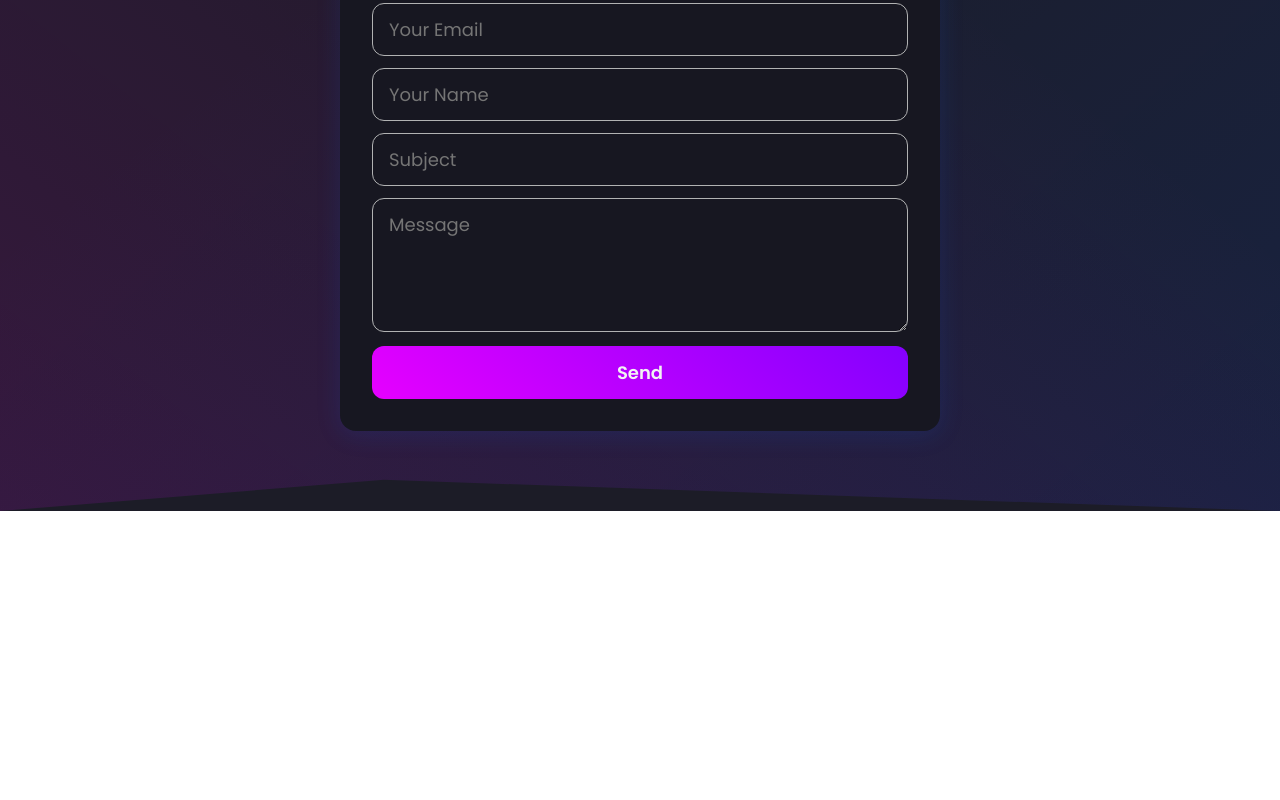
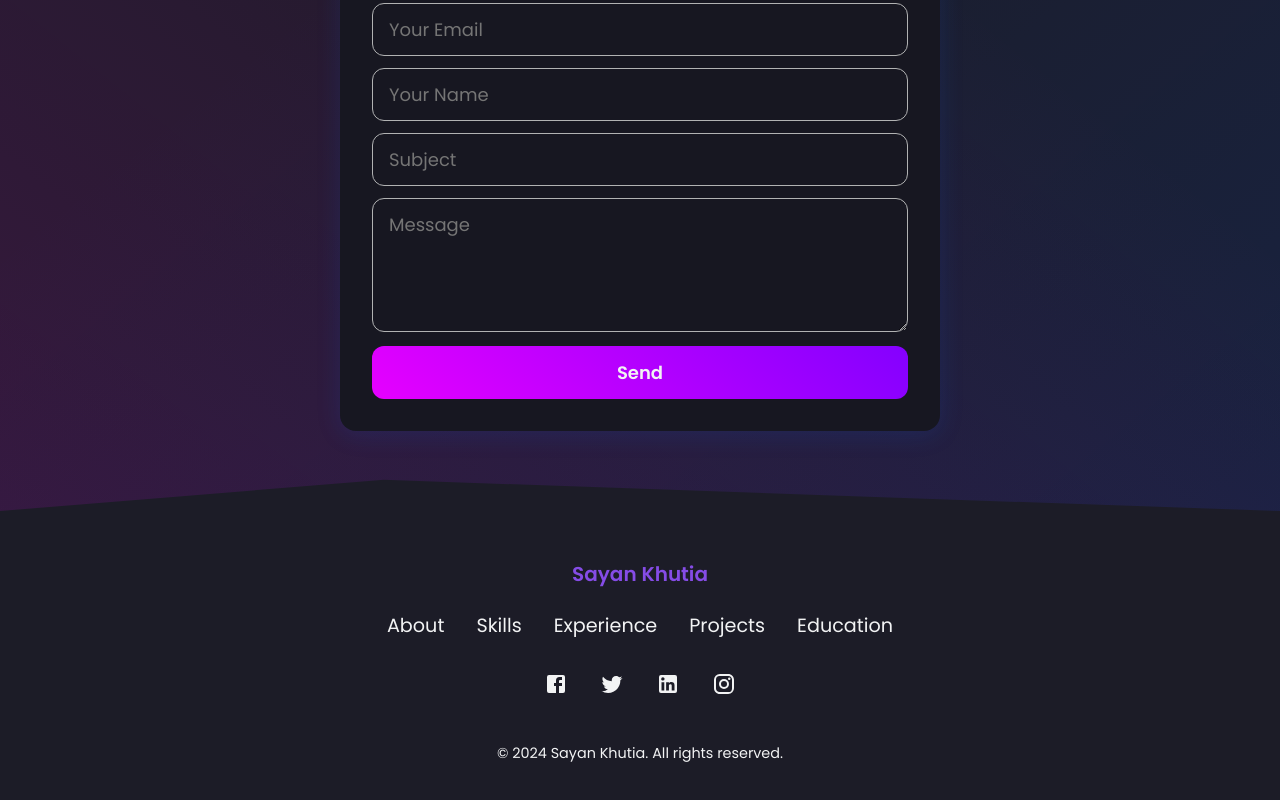
Before and after one commit to i-sayankh/portfolio, a React (Create React App) app: page / in a window 1280 px wide. Shown: the part 4786-5586 px from the top of the page. Before the commit the page ends 5297 px from the top, so only its background shows below. Built offline with nearby package versions, Linux system fonts and the light colour scheme.

Commit message:
Designing the Footer Section

```diff
--- a/src/App.js
+++ b/src/App.js
@@ -11,6 +11,7 @@
 import Projects from './components/Projects';
 import ProjectDetails from "./components/ProjectDetails";
 import Contact from "./components/Contact";
+import Footer from "./components/Footer";
 
 const Body = styled.div`
   background-color: ${({ theme }) => theme.bg};
@@ -51,6 +52,7 @@
             <Education/>
             <Contact/>
           </Wrapper>
+          <Footer/>
           {openModal.state &&
             <ProjectDetails openModal={openModal} setOpenModal={setOpenModal} />
           }
--- /dev/null
+++ b/src/components/Footer/index.js
@@ -0,0 +1,114 @@
+import styled from 'styled-components';
+import FacebookIcon from '@mui/icons-material/Facebook';
+import TwitterIcon from '@mui/icons-material/Twitter';
+import LinkedInIcon from '@mui/icons-material/LinkedIn';
+import InstagramIcon from '@mui/icons-material/Instagram';
+import { Bio } from '../../data/constants';
+
+const FooterContainer = styled.div`
+  width: 100%;
+  padding: 2rem 0;
+  display: flex;
+  justify-content: center;
+  //background: linear-gradient(100.26deg, rgba(0, 102, 255, 0.05) 42.33%, rgba(150, 0, 225, 0.05) 127.07%);
+`;
+
+
+const FooterWrapper = styled.footer`
+  width: 100%;
+  max-width: 1200px;
+  display: flex;
+  flex-direction: column;
+  gap: 14px;
+  align-items: center;
+  padding: 1rem;
+  color: ${({ theme }) => theme.text_primary};
+`;
+
+const Logo = styled.h1`
+  font-weight: 600;
+  font-size: 20px;
+  color: ${({ theme }) => theme.primary};
+`;
+
+const Nav = styled.nav`
+  width: 100%;
+  max-width: 800px;
+  margin-top: 0.5rem;
+  display: flex;
+  flex-direction: row;
+  gap: 2rem;
+  justify-content: center;
+  @media (max-width: 768px) {
+    flex-wrap: wrap;
+    gap: 1rem;
+    justify-content: center;
+    text-align: center;
+    font-size: 12px;
+  }
+`;
+
+const NavLink = styled.a`
+color: ${({ theme }) => theme.text_primary};
+  text-decoration: none;
+  font-size: 1.2rem;
+  transition: color 0.2s ease-in-out;
+  &:hover {
+    color: ${({ theme }) => theme.primary};
+  }
+  @media (max-width: 768px) {
+    font-size: 1rem;
+  }
+`;
+
+const SocialMediaIcons = styled.div`
+  display: flex;
+  margin-top: 1rem;
+`;
+
+const SocialMediaIcon = styled.a`
+  display: inline-block;
+  margin: 0 1rem;
+  font-size: 1.5rem;
+  color: ${({ theme }) => theme.text_primary};
+  transition: color 0.2s ease-in-out;
+  &:hover {
+    color: ${({ theme }) => theme.primary};
+  }
+`;
+
+const Copyright = styled.p`
+  margin-top: 1.5rem;
+  font-size: 0.9rem;
+  color: ${({ theme }) => theme.soft2};
+  text-align: center;
+`;
+
+function Footer() {
+  return (
+    <FooterContainer>
+      <FooterWrapper>
+        <Logo>Sayan Khutia</Logo>
+        <Nav>
+          <NavLink href="#about">About</NavLink>
+          <NavLink href="#skills">Skills</NavLink>
+          <NavLink href="#experience">Experience</NavLink>
+          <NavLink href="#projects">Projects</NavLink>
+          <NavLink href="#education">Education</NavLink>
+        </Nav>
+        <SocialMediaIcons>
+          <SocialMediaIcon href={Bio.facebook} target="display"><FacebookIcon /></SocialMediaIcon>
+          <SocialMediaIcon href={Bio.twitter} target="display"><TwitterIcon /></SocialMediaIcon>
+          <SocialMediaIcon href={Bio.linkedin} target="display"><LinkedInIcon /></SocialMediaIcon>
+          <SocialMediaIcon href={Bio.insta} target="display"><InstagramIcon /></SocialMediaIcon>
+        </SocialMediaIcons>
+        <Copyright>
+          &copy; 2024 Sayan Khutia. All rights reserved.
+        </Copyright>
+
+      </FooterWrapper>
+    </FooterContainer>
+  );
+}
+
+export default Footer;
--- a/src/components/NavBar/index.js
+++ b/src/components/NavBar/index.js
@@ -3,6 +3,7 @@
 import styled, { useTheme } from 'styled-components'
 import { DiCssdeck } from "react-icons/di"
 import { FaBars } from "react-icons/fa"
+import { Bio } from '../../data/constants';
 
 export const Nav = styled.div`
     background-color: ${({ theme }) => theme.card_light};
@@ -252,14 +253,14 @@
 
         <NavItems>
           <NavLink href="#about">About</NavLink>
-          <NavLink href="#Skills">Skills</NavLink>
-          <NavLink href="#Experience">Experience</NavLink>
-          <NavLink href="#Projects">Projects</NavLink>
-          <NavLink href="#Education">Education</NavLink>
+          <NavLink href="#skills">Skills</NavLink>
+          <NavLink href="#experience">Experience</NavLink>
+          <NavLink href="#projects">Projects</NavLink>
+          <NavLink href="#education">Education</NavLink>
         </NavItems>
 
         <ButtonContainer>
-          <GitHubButton>Github Profile</GitHubButton>
+          <GitHubButton href={Bio.github} target="display">Github Profile</GitHubButton>
         </ButtonContainer>
       </NavbarContainer>
 
```
